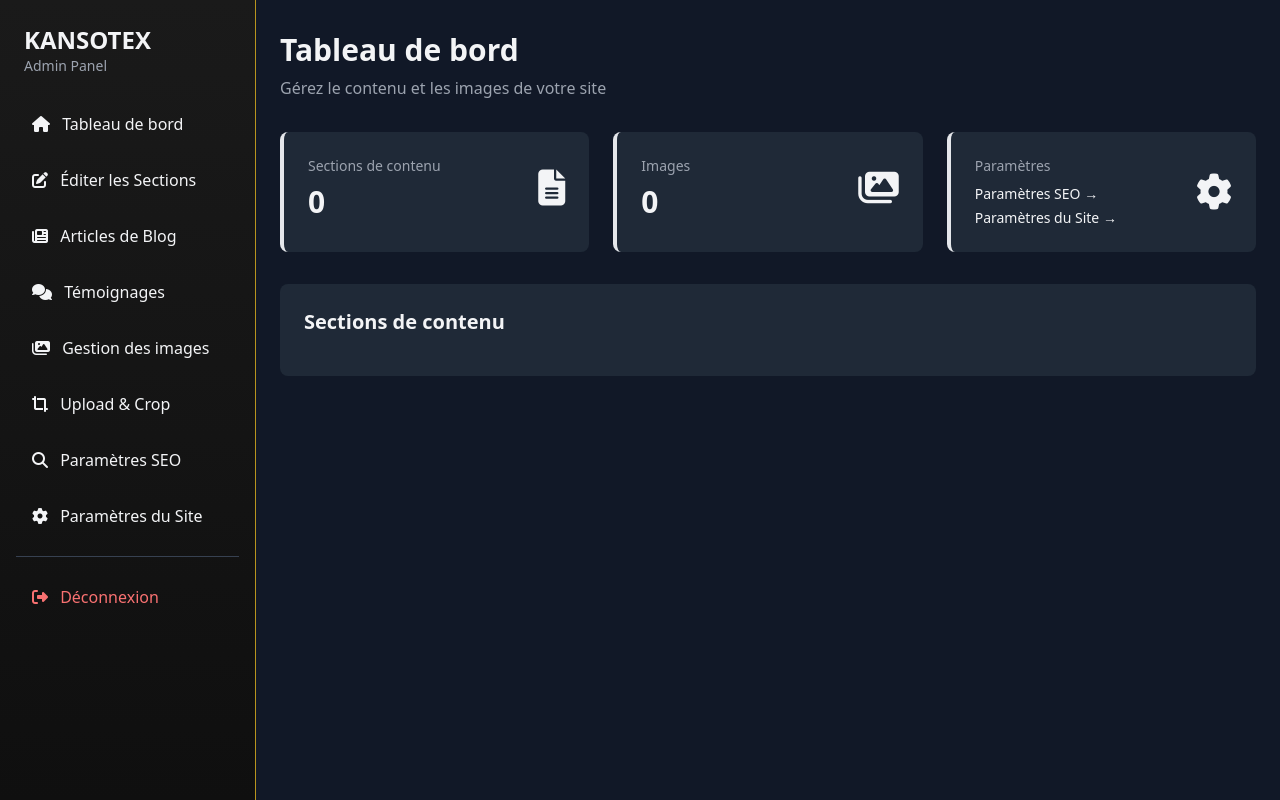
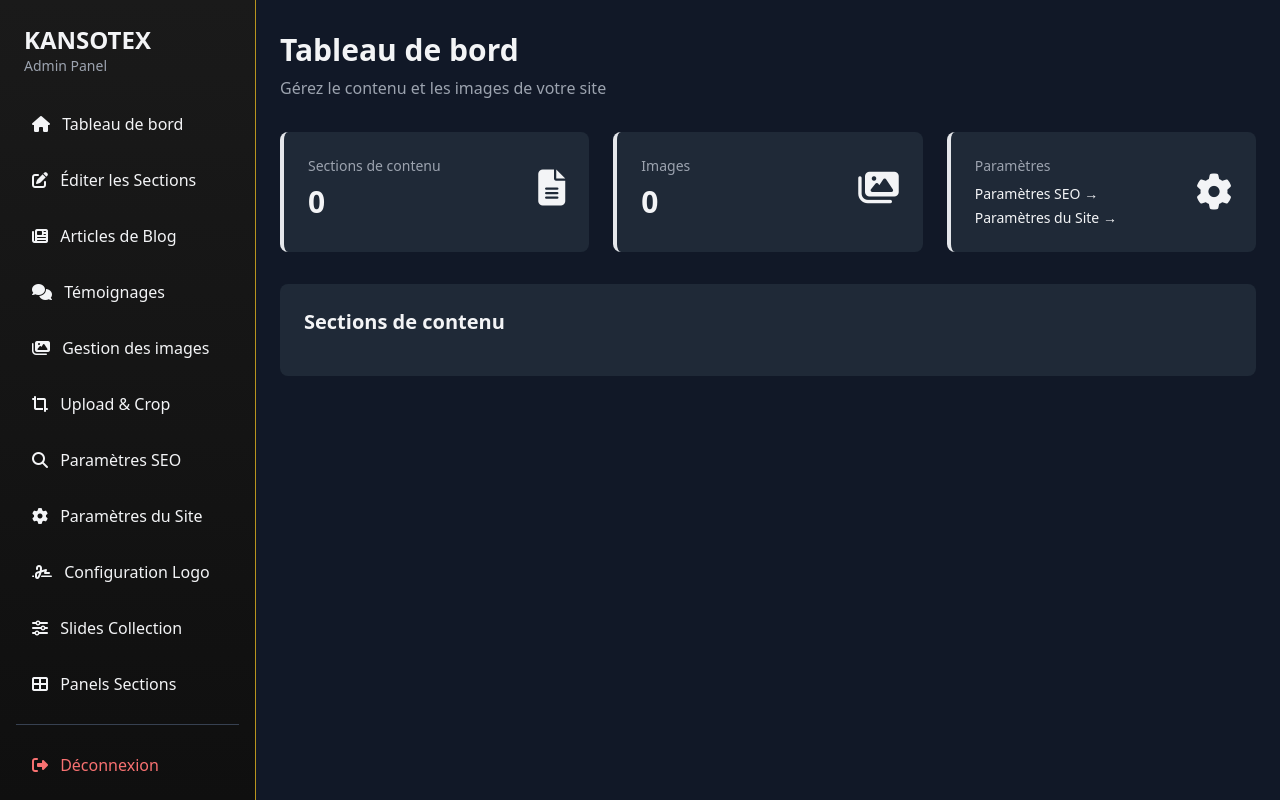
Before and after one commit to moa-digitalagency/KansotexWeb, a Flask app: page /admin/ in a window 1280 px wide. Run offline with Flask 3, Linux system fonts and the light colour scheme; the visitor is signed in with stand-in values (Sample User, id 1); parts of the project's set-up code (start-up, migrations or seed data) failed here and were passed over; some libraries are stand-ins or nearby versions.

Commit message:
Add admin management for logos, slides, and panels
Introduce new admin navigation links for logo configuration, slide collection, and section panels in `templates/admin/base.html`. Update `templates/index.html` to use a new `image_url` filter for logo display and dynamically render company name or logo based on `logo_config.mode`.

Replit-Commit-Author: Agent
Replit-Commit-Session-Id: 2c41d28e-e41a-4328-ab40-7b66686de467
Replit-Commit-Checkpoint-Type: intermediate_checkpoint
Replit-Commit-Event-Id: 9b800d78-d346-41b7-92d4-66180f7a85ec
Replit-Commit-Screenshot-Url: https://storage.googleapis.com/screenshot-production-us-central1/bb4f2e0a-dd2d-450e-82ec-b44bc59b7526/2c41d28e-e41a-4328-ab40-7b66686de467/quywJyY

```diff
--- a/templates/admin/base.html
+++ b/templates/admin/base.html
@@ -59,6 +59,15 @@
                 <a href="{{ url_for('admin.site_settings') }}" class="admin-nav-link block px-4 py-3 mb-2 rounded">
                     <i class="fas fa-cog mr-2"></i> Param&egrave;tres du Site
                 </a>
+                <a href="{{ url_for('admin.logo_config') }}" class="admin-nav-link block px-4 py-3 mb-2 rounded">
+                    <i class="fas fa-signature mr-2"></i> Configuration Logo
+                </a>
+                <a href="{{ url_for('admin.collection_slides') }}" class="admin-nav-link block px-4 py-3 mb-2 rounded">
+                    <i class="fas fa-sliders-h mr-2"></i> Slides Collection
+                </a>
+                <a href="{{ url_for('admin.section_panels') }}" class="admin-nav-link block px-4 py-3 mb-2 rounded">
+                    <i class="fas fa-th-large mr-2"></i> Panels Sections
+                </a>
                 <div class="border-t border-gray-700 my-4"></div>
                 <form action="{{ url_for('admin.logout') }}" method="POST">
                     <input type="hidden" name="csrf_token" value="{{ csrf_token() }}"/>
```
Also changed, not shown: templates/index.html (+12 -2 lines).
